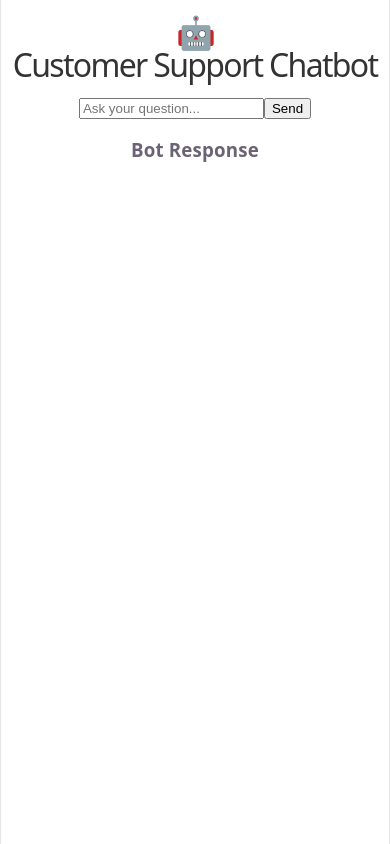
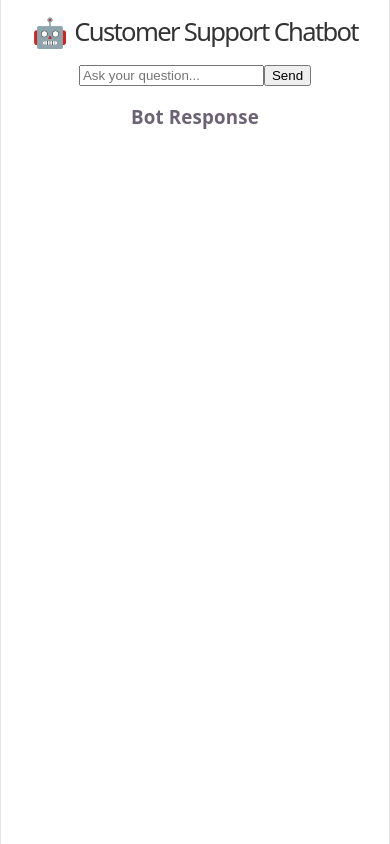
Before and after one commit to Ad-cell-ai/CUSTOMER-SUPPORT-CHATBOT, a React app in the folder frontend/: page / in a window 390 px wide. Built offline with nearby package versions, Linux system fonts and the light colour scheme; the HTML template or start-up script is replaced by a standard one.

Commit message:
better loooking

```diff
--- a/frontend/src/App.css
+++ b/frontend/src/App.css
@@ -9,3 +9,27 @@ h1 {
   text-align: center;
   flex-wrap: wrap;
 }
+.title {
+  display: flex;
+  align-items: center;
+  justify-content: center;
+  gap: 12px;
+  flex-wrap: nowrap;
+  font-size: 2rem;
+  margin-bottom: 20px;
+}
+
+.title span:first-child {
+  font-size: 2.2rem;
+}
+
+@media (max-width: 600px) {
+  .title {
+    font-size: 1.6rem;
+    gap: 8px;
+  }
+
+  .title span:first-child {
+    font-size: 1.8rem;
+  }
+}
--- a/frontend/src/App.jsx
+++ b/frontend/src/App.jsx
@@ -52,9 +52,10 @@ function App() {
   };
 
   return (
-    <div className="container">
-      <h1>
-  🤖 <span>Customer Support Chatbot</span>
+     <div>
+     <h1 className="title">
+  <span>🤖</span>
+  <span>Customer Support Chatbot</span>
 </h1>
 
       <input
```
